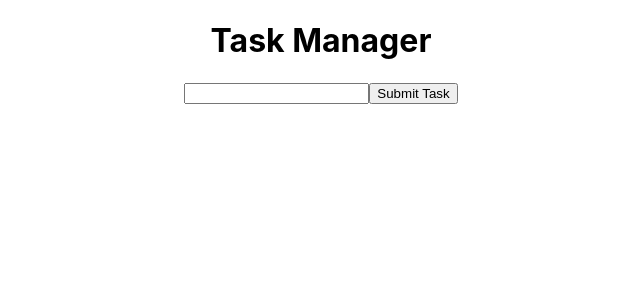
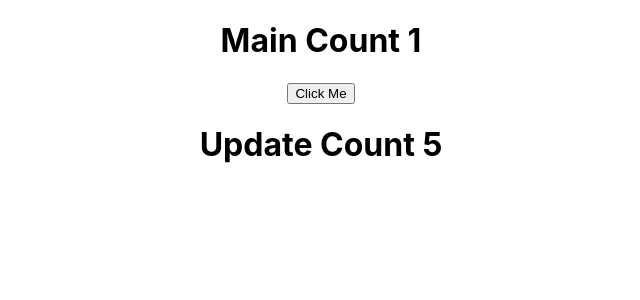
Before and after one commit to RushikeshTekale66/React-Important-Concept, a React (Create React App) app: page / in a window 1280 px wide. Shown: the top 300 px of the page, without its empty margins (319-959 px from the left). Built offline with nearby package versions, Linux system fonts and the light colour scheme.

Commit message:
Multiplication without second state

```diff
--- a/src/App.js
+++ b/src/App.js
@@ -1,14 +1,21 @@
+import { useState } from 'react';
 import './App.css';
-import GetTask from './Component/getTask';
 
 
 function App() {
+  const [count, setCount] = useState(1);
+
+  let multiplication = count * 5;
+
+  let multiplybyfive = ()=>{
+        setCount(count+1)
+  }
 
   return (
     <div className="App">
-      <h1>Task Manager</h1>
-      <GetTask/>
-
+        <h1>Main Count {count}</h1>
+        <button onClick={multiplybyfive}>Click Me</button>
+        <h1>Update Count {multiplication}</h1>
     </div>
   );
 }
--- a/src/Component/getTask.js
+++ /dev/null
@@ -1,31 +0,0 @@
-import React, { useState } from 'react'
-
-const GetTask = () => {
-    const [task, setTask] = useState('');
-    const [List, setList] = useState([]);
-
-    const addTask = (task)=>{
-        if(task!==''){
-            setList([...List, task]);
-            console.log(task);
-
-        }
-    }
-  return (
-    <div>
-        <div>
-            <input type='text' value={task} onChange={(e)=>setTask(e.target.value)}/>
-            <button type='submit' onClick={()=>addTask(task)}>Submit Task</button>
-        </div>
-        <div>
-            {
-                List.map((list, i)=>{
-                    return <p >{list}</p>
-                })
-            }
-        </div>
-    </div>
-  )
-}
-
-export default GetTask
```
